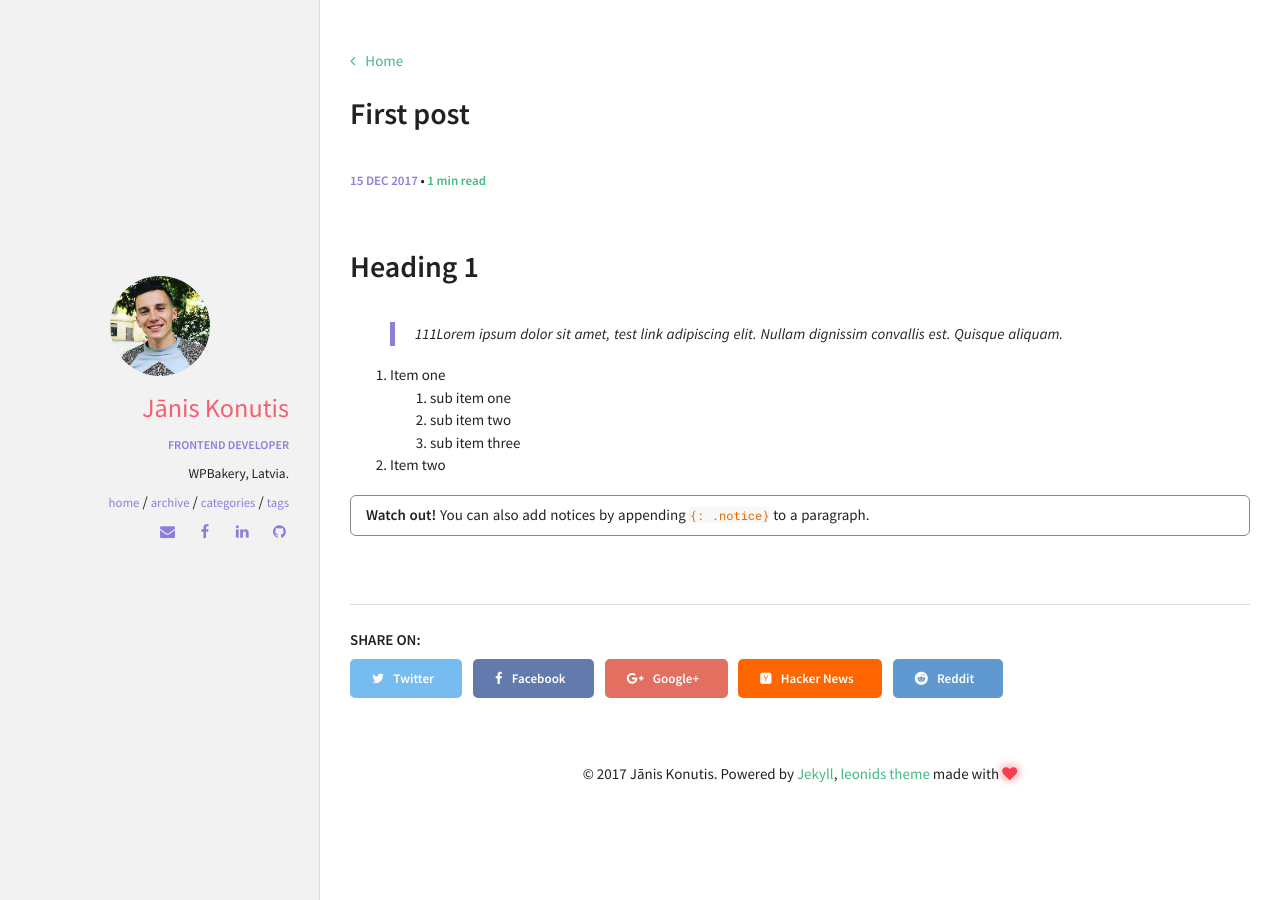
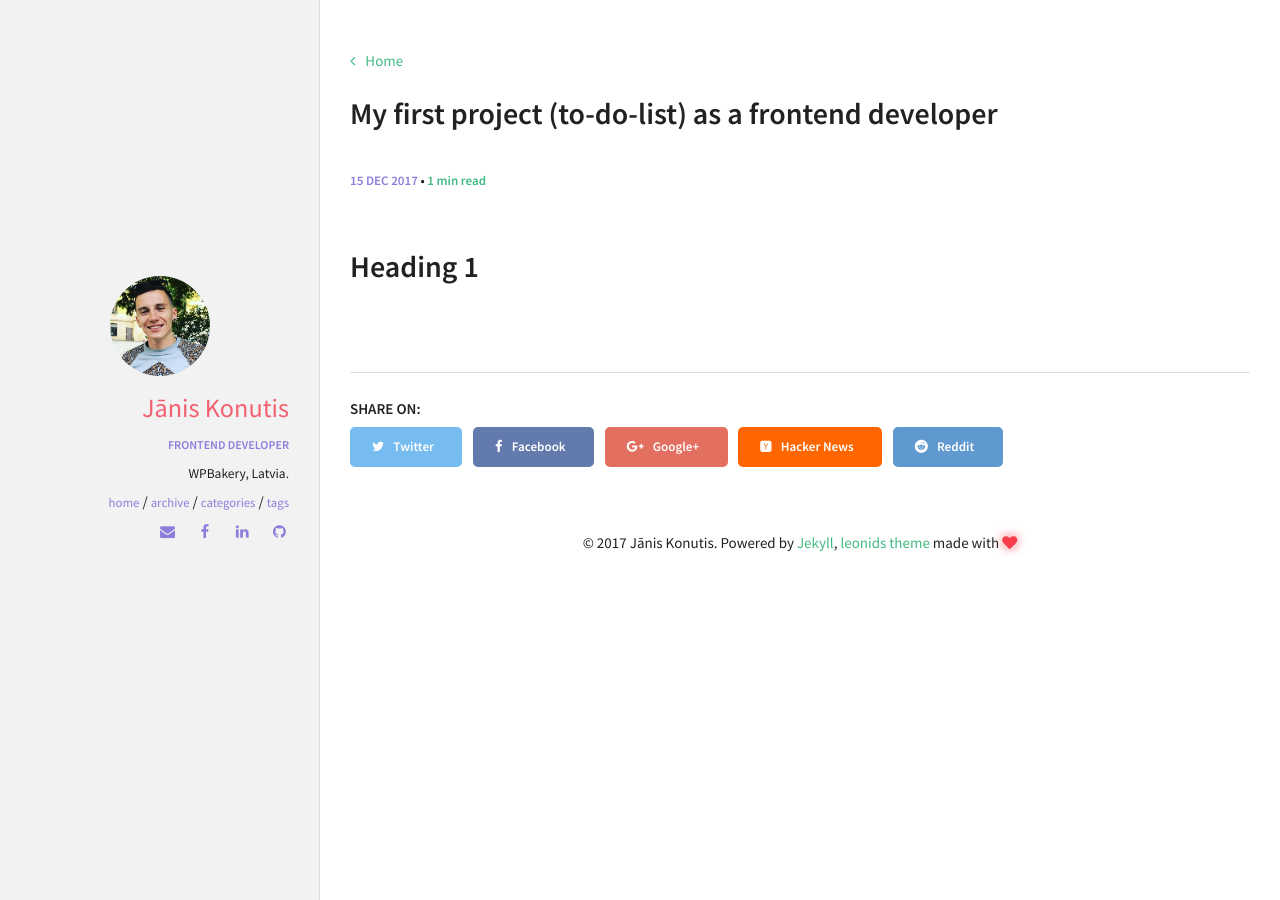
Before and after one commit to konutis/blog, a Jekyll site: the page built from _posts/2017-12-15-first-post.md, in a window 1280 px wide. Built offline with Jekyll 4.4.1, drawn with Linux system fonts in a browser that asks for light colours; comment, search, counter and statistics services are not loaded.

Commit message:
Edit first post, add disqus

```diff
--- a/_config.yml
+++ b/_config.yml
@@ -38,7 +38,7 @@ owner:
   job: "Frontend Developer"
   bio: "WPBakery, Latvia."
   email: mcjohn@inbox.lv
-  disqus-shortname: mcjohnblog
+  disqus-shortname: mcjohn-lv
   twitter: #username
   facebook: janis.konutis #username
   google:
--- a/_posts/2017-12-15-first-post.md
+++ b/_posts/2017-12-15-first-post.md
@@ -1,22 +1,11 @@
 ---
 layout: post
-title: "First post"
-excerpt: "This is my first post (hope not last)"
-categories: [link post]
-link: http://renyuanz.github.io
+title: My first project (to-do-list) as a frontend developer
+excerpt: "Just a simple project using HTML and Javascript."
+categories: [project, first, javascript]
+comments: true
+pinned: true
 share: true
 ---
 
 # Heading 1
-
-
-> 111Lorem ipsum dolor sit amet, test link adipiscing elit. Nullam dignissim convallis est. Quisque aliquam.
-
-1. Item one
-   1. sub item one
-   2. sub item two
-   3. sub item three
-2. Item two
-
-**Watch out!** You can also add notices by appending `{: .notice}` to a paragraph.
-{: .notice}
```
